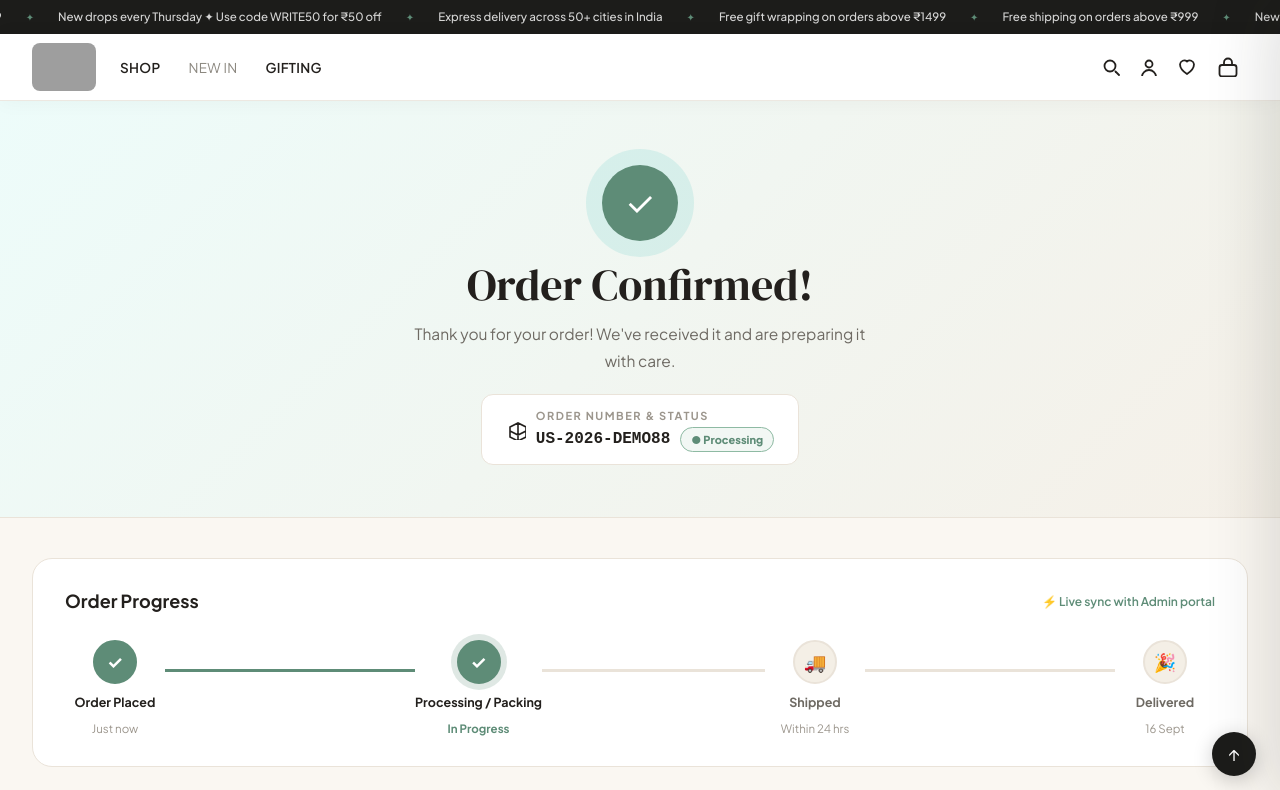
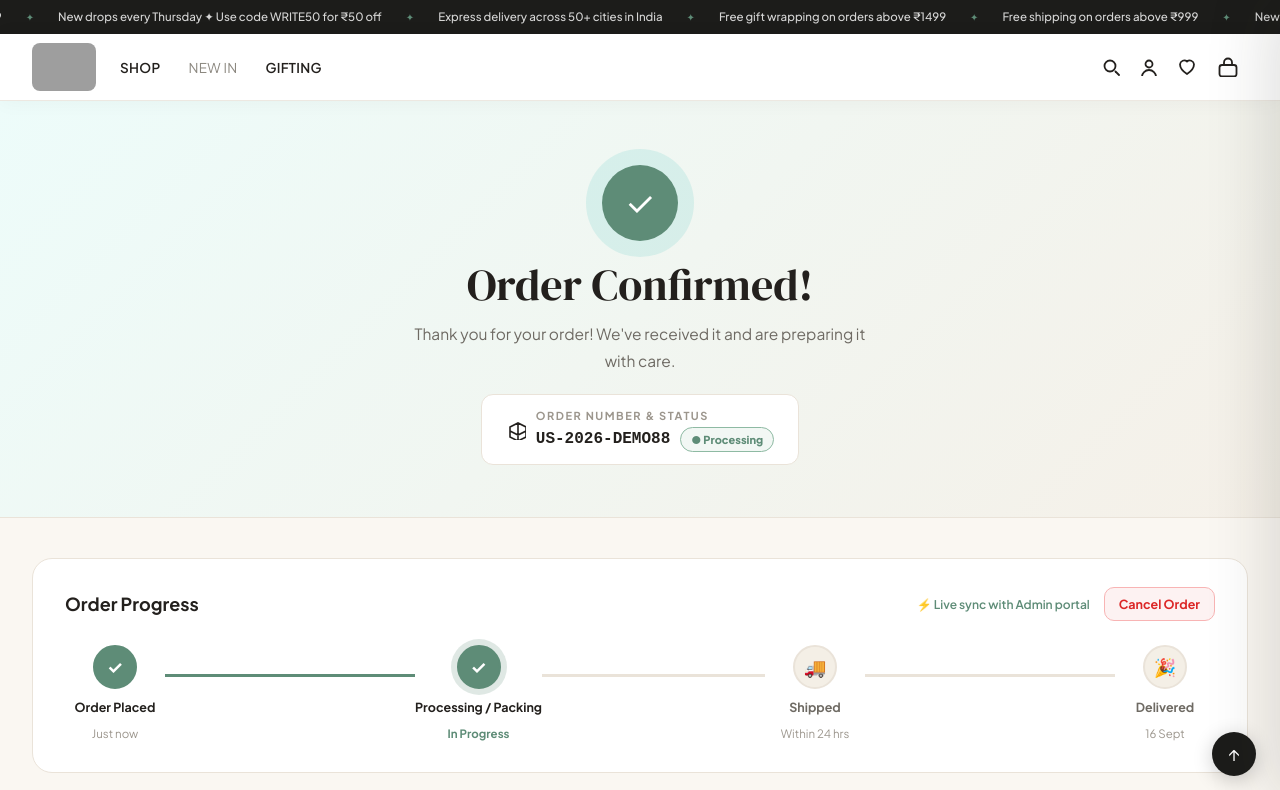
Before and after one commit to Megha-r20/elow, a React (Vite) app in the folder frontend/: page /order-confirmation in a window 1280 px wide. Shown: the top 790 px of the page. Built offline with nearby package versions, Linux system fonts and the light colour scheme; grey boxes are pictures that could not be loaded; the HTML template or start-up script is replaced by a standard one.

Commit message:
feat: add user order cancellation feature with backend PATCH /api/orders/:id/cancel endpoint and real-time status update

```diff
--- a/frontend/src/components/AccountModal.tsx
+++ b/frontend/src/components/AccountModal.tsx
@@ -51,6 +51,23 @@ export function AccountModal({ isOpen, onClose }: { isOpen: boolean; onClose: ()
   };
 
   const statusStyle = getStatusStyle(status);
+
+  const handleCancelOrder = async (id: string) => {
+    if (!window.confirm(`Are you sure you want to cancel Order #${id}?`)) return;
+
+    try {
+      const res = await fetch(`/api/orders/${id}/cancel`, { method: "PATCH" });
+      const data = await res.json();
+      if (res.ok) {
+        addToast(`Order #${id} has been cancelled`, "info");
+        setLiveOrder(data.order);
+      } else {
+        addToast(data.error || "Failed to cancel order", "error");
+      }
+    } catch (err) {
+      addToast("Network error cancelling order", "error");
+    }
+  };
 
   return (
     <>
@@ -132,9 +149,28 @@ export function AccountModal({ isOpen, onClose }: { isOpen: boolean; onClose: ()
                     <p style={{ fontSize: 12.5, color: "#6E6A63" }}>Date: {displayOrder.date}</p>
                     <p style={{ fontSize: 15, fontWeight: 700, color: "#23201D" }}>Total: &#8377;{displayOrder.total?.toLocaleString("en-IN")}</p>
                   </div>
-                  <button onClick={() => { onClose(); navigate("/order-confirmation"); }} className="btn btn-ghost btn-sm btn-full" style={{ marginTop: 14 }}>
-                    View Full Order Status →
-                  </button>
+                  <div style={{ display: "flex", gap: 10, marginTop: 14 }}>
+                    <button onClick={() => { onClose(); navigate("/order-confirmation"); }} className="btn btn-ghost btn-sm" style={{ flex: 1 }}>
+                      View Full Order Status →
+                    </button>
+                    {(status === "Processing" || status === "Order Placed") && (
+                      <button
+                        onClick={() => handleCancelOrder(displayOrder.id)}
+                        style={{
+                          background: "#FDF2F2",
+                          color: "#DC2626",
+                          border: "1px solid #F8B4B4",
+                          padding: "6px 14px",
+                          borderRadius: 8,
+                          fontSize: 12,
+                          fontWeight: 700,
+                          cursor: "pointer",
+                        }}
+                      >
+                        Cancel Order
+                      </button>
+                    )}
+                  </div>
                 </div>
               ) : (
                 <div style={{ textAlign: "center", padding: "40px 0" }}>
--- a/frontend/src/pages/OrderConfirmation.tsx
+++ b/frontend/src/pages/OrderConfirmation.tsx
@@ -3,13 +3,14 @@ import { useNavigate } from "react-router";
 import { Icons, Divider } from "../components/ui";
 import { PRODUCTS } from "../data";
 import { ProductCard } from "../components/ProductCard";
-import { useCart } from "../hooks";
+import { useCart, useToast } from "../hooks";
 
 const T = { teal:"#5E8C77",txt:"#23201D",muted:"#6E6A63",light:"#9C968D",border:"#EAE3D9",sand:"#F4EFE6",cream:"#FAF7F2" };
 
 export default function OrderConfirmation() {
   const navigate = useNavigate();
   const { lastOrder } = useCart();
+  const { addToast } = useToast();
   const [show, setShow] = useState(false);
   const [currentOrder, setCurrentOrder] = useState<any>(lastOrder);
 
@@ -64,6 +65,24 @@ export default function OrderConfirmation() {
   // Step indexes: 0 = Placed, 1 = Packing/Processing, 2 = Shipped, 3 = Delivered
   const activeStepIndex = isDelivered ? 3 : isShipped ? 2 : isProcessing ? 1 : 0;
 
+  const handleCancelOrder = async () => {
+    if (!orderId) return;
+    if (!window.confirm(`Are you sure you want to cancel Order #${orderId}?`)) return;
+
+    try {
+      const res = await fetch(`/api/orders/${orderId}/cancel`, { method: "PATCH" });
+      const data = await res.json();
+      if (res.ok) {
+        addToast(`Order #${orderId} has been cancelled`, "info");
+        setCurrentOrder(data.order);
+      } else {
+        addToast(data.error || "Failed to cancel order", "error");
+      }
+    } catch (err) {
+      addToast("Network error cancelling order", "error");
+    }
+  };
+
   return (
     <div style={{ background: T.cream, minHeight: "100vh" }}>
       {/* Success header */}
@@ -115,9 +134,28 @@ export default function OrderConfirmation() {
       <div className="container" style={{ padding: "40px 32px 80px" }}>
         {/* Status timeline */}
         <div style={{ background: "#fff", borderRadius: 20, border: `1px solid ${T.border}`, padding: "28px 32px", marginBottom: 24 }}>
-          <div style={{ display: "flex", justifyContent: "space-between", alignItems: "center", marginBottom: 24 }}>
+          <div style={{ display: "flex", justifyContent: "space-between", alignItems: "center", marginBottom: 24, flexWrap: "wrap", gap: 12 }}>
             <h2 style={{ fontSize: 18, fontWeight: 700, color: T.txt }}>Order Progress</h2>
-            <span style={{ fontSize: 12, fontWeight: 600, color: "#5E8C77" }}>⚡ Live sync with Admin portal</span>
+            <div style={{ display: "flex", alignItems: "center", gap: 14 }}>
+              <span style={{ fontSize: 12, fontWeight: 600, color: "#5E8C77" }}>⚡ Live sync with Admin portal</span>
+              {isProcessing && (
+                <button
+                  onClick={handleCancelOrder}
+                  style={{
+                    background: "#FDF2F2",
+                    color: "#DC2626",
+                    border: "1px solid #F8B4B4",
+                    padding: "6px 14px",
+                    borderRadius: 10,
+                    fontSize: 12.5,
+                    fontWeight: 700,
+                    cursor: "pointer",
+                  }}
+                >
+                  Cancel Order
+                </button>
+              )}
+            </div>
           </div>
 
           {isCancelled ? (
```
Also changed, not shown: 1 other file (tests, documents, lock files or other folders).
